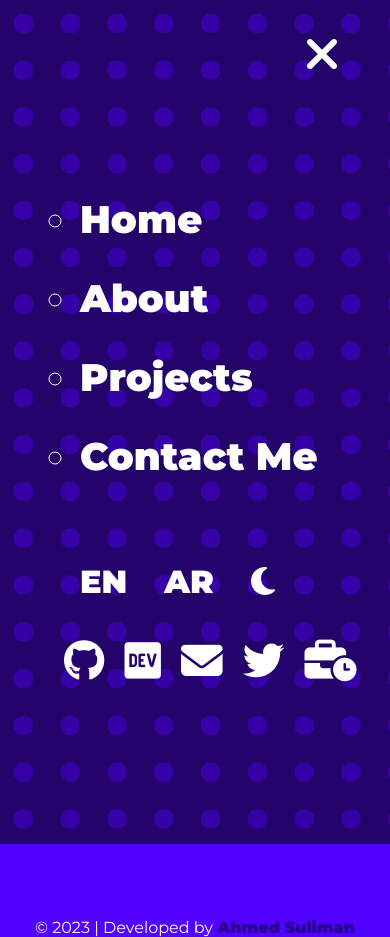
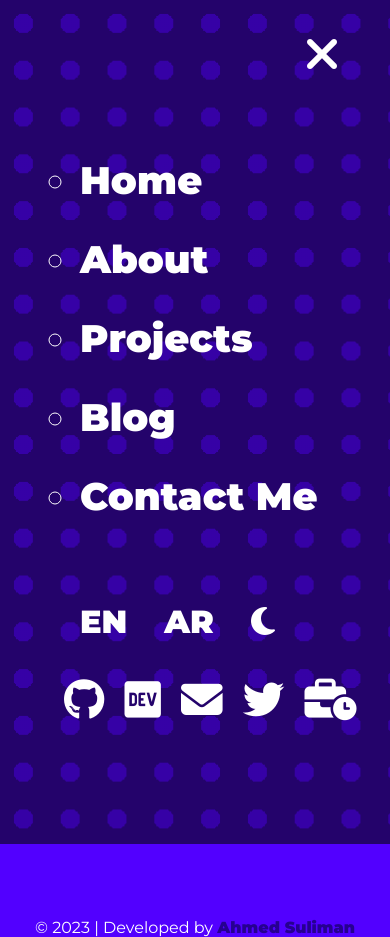
Before and after one commit to ahmedonour/portfolio-5.4, a SvelteKit app: page / in a window 390 px wide. Both pictures are taken after a click on the button 339 px from the left and 40 px from the top of the page. Built offline with nearby package versions, Linux system fonts and the light colour scheme; a web font is replaced by a local one.

Commit message:
Addink a link to nav link

```diff
--- a/src/components/home/navbar.svelte
+++ b/src/components/home/navbar.svelte
@@ -29,6 +29,9 @@
 					<a href="/" class="link-item" on:click={toggleVisible}> <li>Home</li></a>
 					<a href="/about" class="link-item" on:click={toggleVisible}> <li>About</li></a>
 					<a href="/project" class="link-item" on:click={toggleVisible}> <li>Projects</li></a>
+					<a href="https://blog.ahmedsuliman.com" target="_blank" rel="noreferrer" on:click={toggleVisible}>
+						<li>Blog</li>
+					</a>
 					<a href="mailto:ahmedonour.49@gmail.com" class="link-item" on:click={toggleVisible}>
 						<li>Contact Me</li>
 					</a>
```
